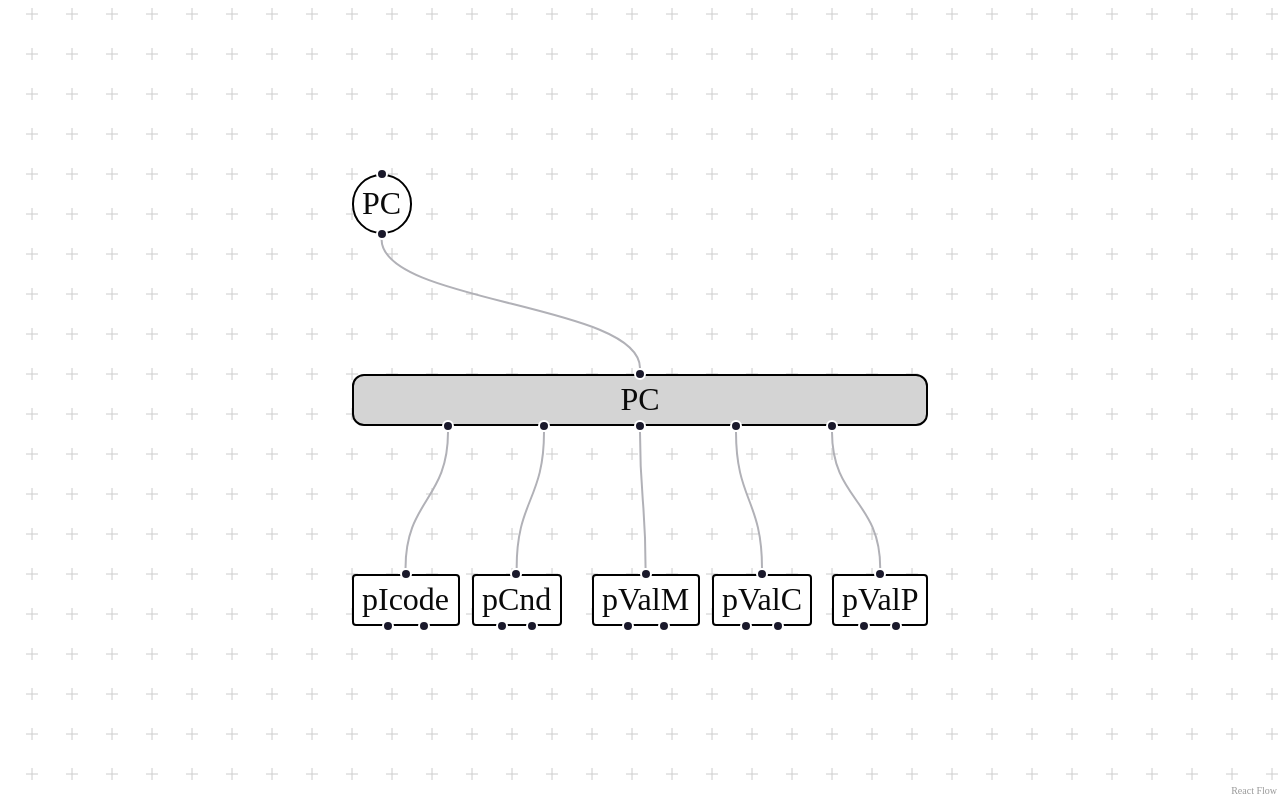
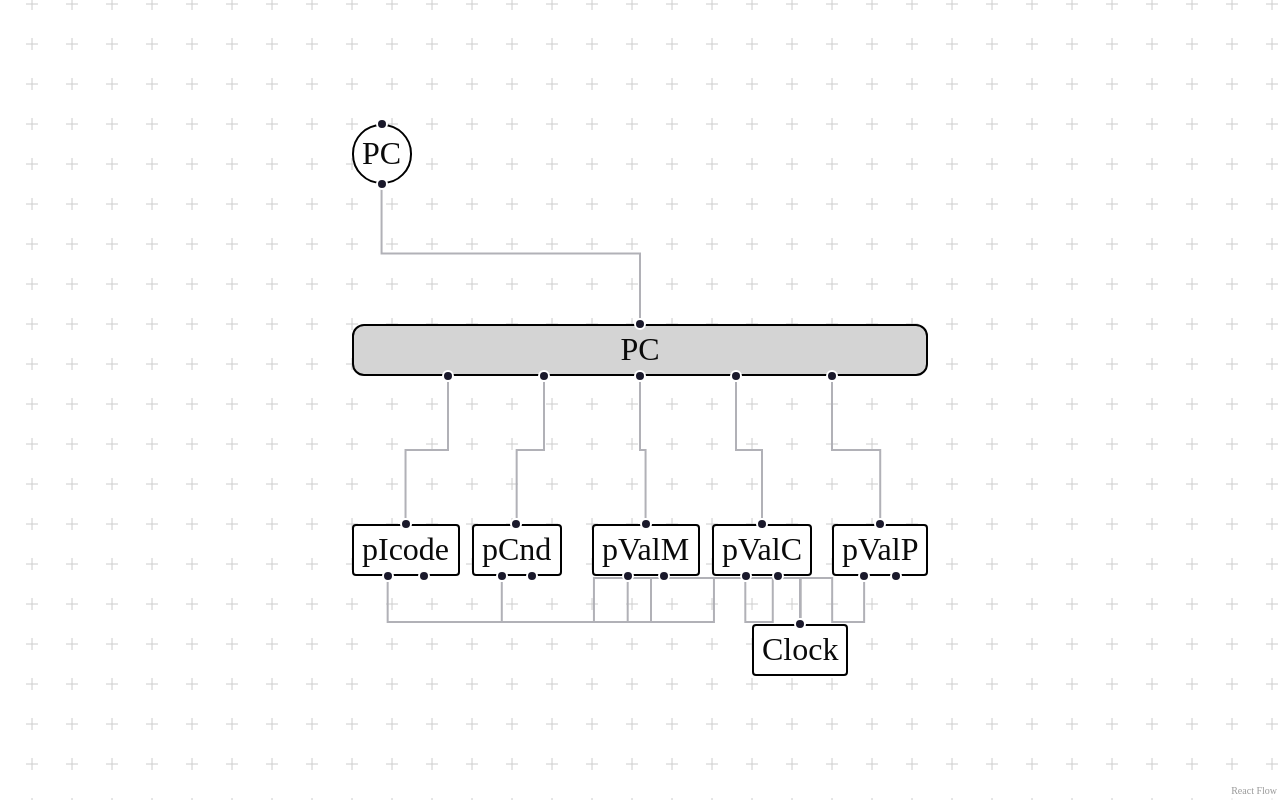
Before and after one commit to BenjaminRap/Low-Level-Lab, a Next.js app: page / in a window 1280 px wide. Built offline with nearby package versions, Linux system fonts and the light colour scheme.

Commit message:
Added a ClockNode

```diff
--- a/src/app/page.tsx
+++ b/src/app/page.tsx
@@ -5,6 +5,12 @@ import { CPUNodes } from "@/components/CPUNodes/CPUNodes";
 
 export default function Home() {
     const initialNodes: CPUNodes[] = [
+        {
+            id: "clock",
+            position: { x: 200, y: 150 },
+            data: {},
+            type: "ClockNode",
+        },
         {
             id: "pIcodeReg",
             position: { x: 0, y: 100 },
@@ -45,36 +51,76 @@ export default function Home() {
     ];
     const initialEdges: Edge[] = [
         {
-            id: "piCodeReg-PC",
+            id: "clock-pIcodeReg",
+            source: "clock",
+            target: "pIcodeReg",
+            targetHandle: "source",
+            type: "step",
+        },
+        {
+            id: "clock-pCndReg",
+            source: "clock",
+            target: "pCndReg",
+            targetHandle: "source",
+            type: "step",
+        },
+        {
+            id: "clock-pValMReg",
+            source: "clock",
+            target: "pValMReg",
+            targetHandle: "source",
+            type: "step",
+        },
+        {
+            id: "clock-pValCReg",
+            source: "clock",
+            target: "pValCReg",
+            targetHandle: "source",
+            type: "step",
+        },
+        {
+            id: "clock-pValPReg",
+            source: "clock",
+            target: "pValPReg",
+            targetHandle: "source",
+            type: "step",
+        },
+        {
+            id: "pIcodeReg-PC",
             source: "pIcodeReg",
             target: "PC",
             targetHandle: "pIcode",
+            type: "step",
         },
         {
             id: "pCndReg-PC",
             source: "pCndReg",
             target: "PC",
             targetHandle: "pCnd",
+            type: "step",
         },
         {
             id: "pValMReg-PC",
             source: "pValMReg",
             target: "PC",
             targetHandle: "pValM",
+            type: "step",
         },
         {
             id: "pValCReg-PC",
             source: "pValCReg",
             target: "PC",
             targetHandle: "pValC",
+            type: "step",
         },
         {
             id: "pValPReg-PC",
             source: "pValPReg",
             target: "PC",
             targetHandle: "pValP",
+            type: "step",
         },
-        { id: "PC-PCLabel", source: "PC", target: "PCLabel" },
+        { id: "PC-PCLabel", source: "PC", target: "PCLabel", type: "step" },
     ];
 
     return (
--- a/src/components/CPUNodes/CPUNodes.tsx
+++ b/src/components/CPUNodes/CPUNodes.tsx
@@ -1,11 +1,14 @@
 import PCNode, { PCNodeData } from "@/components/CPUNodes/PCNode";
 import LabelNode, { LabelNodeData } from "./LabelNodes";
 import ClockedRegNode, { ClockedRegNodeData } from "./ClockedRegNode";
+import ClockNode, { ClockNodeData } from "./ClockNode";
 
-export type CPUNodes = PCNodeData | LabelNodeData | ClockedRegNodeData;
+export type CPUNodes =
+    PCNodeData | LabelNodeData | ClockedRegNodeData | ClockNodeData;
 
 export const nodeTypes = {
     PCNode: PCNode,
     LabelNode: LabelNode,
     ClockedRegNode: ClockedRegNode,
+    ClockNode: ClockNode,
 };
--- /dev/null
+++ b/src/components/CPUNodes/ClockNode.tsx
@@ -0,0 +1,12 @@
+import { Handle, Node, NodeProps, Position } from "@xyflow/react";
+
+export type ClockNodeData = Node<Record<string, never>, "ClockNode">;
+
+export default function ClockNode({}: NodeProps<ClockNodeData>) {
+    return (
+        <div className="border-solid border-[thin] border-black hardware-node clocked-reg-node flex flex-row items-center">
+            <Handle type="source" position={Position.Top} />
+            <div className="ml-1 mr-1 text-center">Clock</div>
+        </div>
+    );
+}
```
